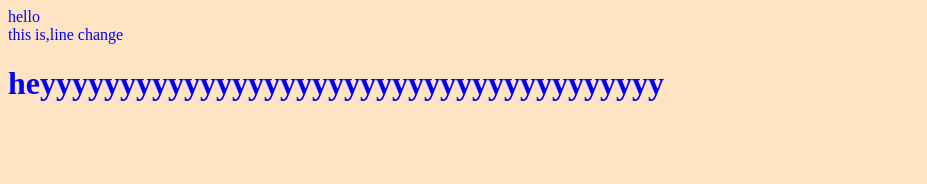
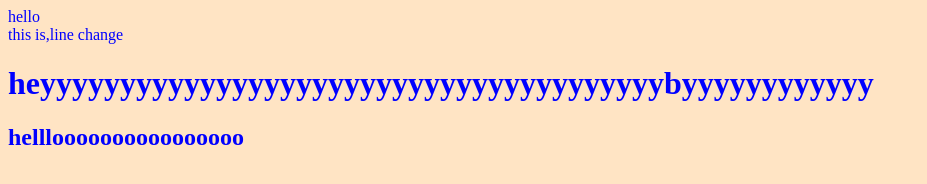
Before and after one commit to arbaj110/my_repo, a plain HTML site: page index.html in a window 1280 px wide. Shown: the whole page, without its empty margins (0-927 px from the left). Drawn offline with Linux system fonts and the light colour scheme.

Commit message:
branch add

```diff
--- a/index.html
+++ b/index.html
@@ -10,6 +10,7 @@
 <div>hello</div>
 <div>this is,line change</div>
 
-<h1>heyyyyyyyyyyyyyyyyyyyyyyyyyyyyyyyyyyyyyyy</h1>
+<h1>heyyyyyyyyyyyyyyyyyyyyyyyyyyyyyyyyyyyyyyybyyyyyyyyyyyy</h1>
+<h2>hellloooooooooooooooo</h2>
 </body>
 </html>
```
